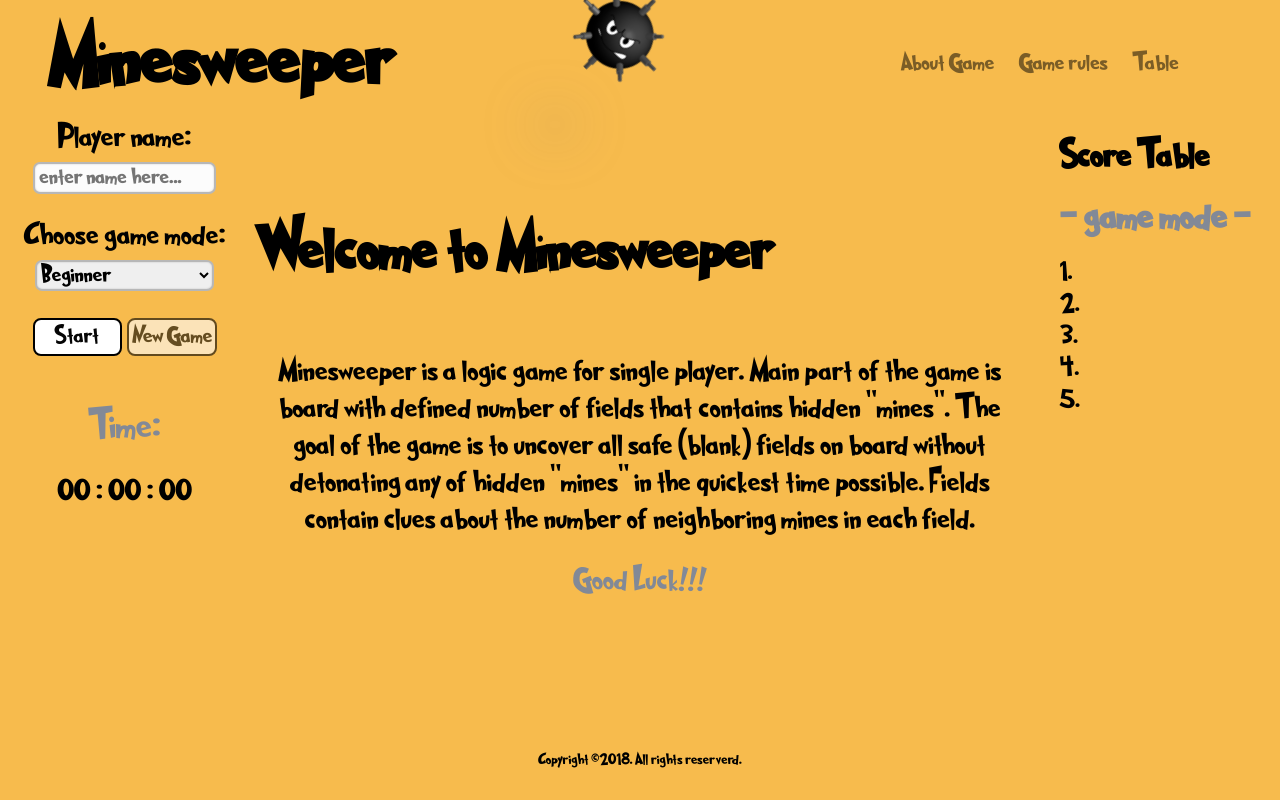
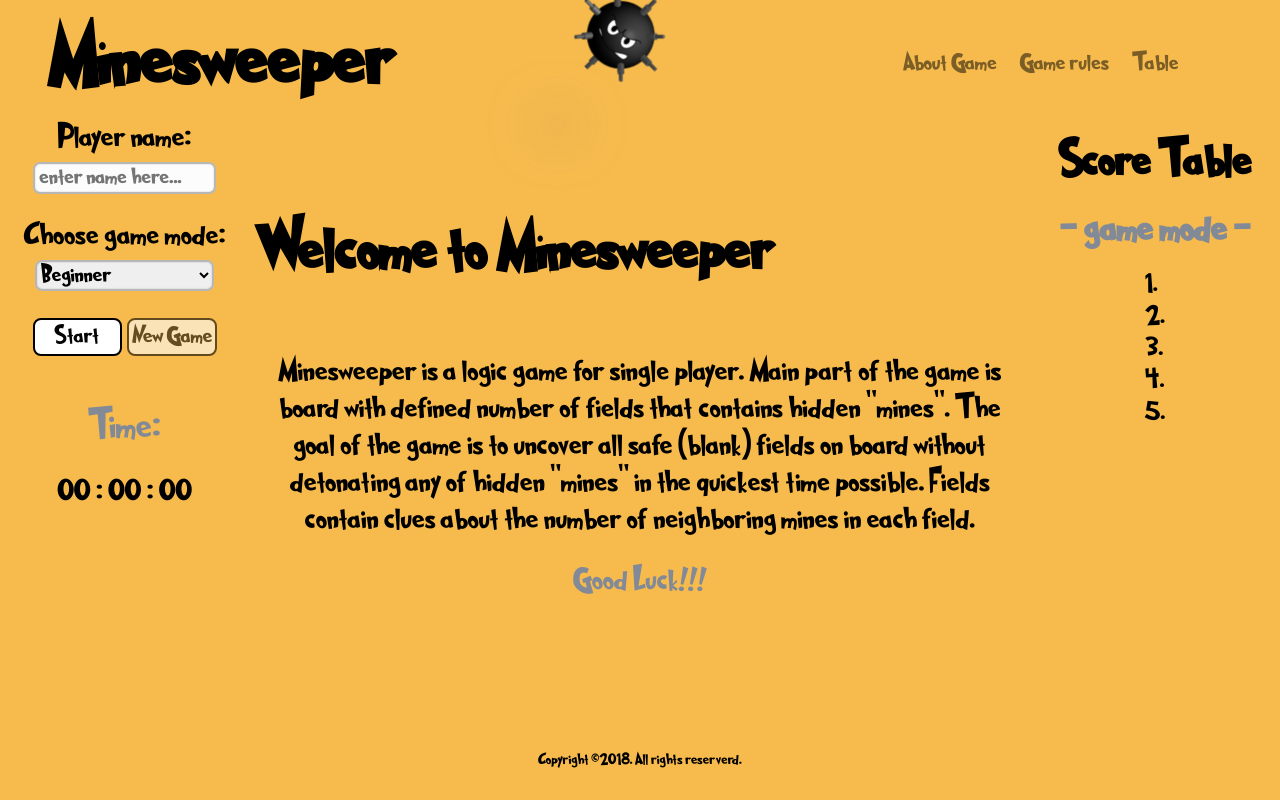
Before and after one commit to JohnnyTheBoy/minesweeper-project, a website built with webpack: page index.html in a window 1280 px wide. Built offline with nearby package versions, Linux system fonts and the light colour scheme.

Commit message:
some styling

```diff
--- a/app/animation.ts
+++ b/app/animation.ts
@@ -5,8 +5,6 @@ const tableButton = document.getElementById('table-button');
 const gameRulesButton = document.getElementById('game-rules-button');
 const gameRules = document.getElementById('game-rules');
 const aboutGame = document.getElementById('about-game');
-
-
 const body = document.getElementById("body");
 
 const boom = () => {
@@ -30,29 +28,34 @@ const win = () => {
     game.appendChild(image);
 };
 
-aboutGameButton.addEventListener('click', () => {
+//#region - header nav
+
+const aboutGameShow = () =>{
     welcomeScreen.classList.add('remove');
     game.classList.add('remove');
     gameRules.classList.add('remove');
     aboutGame.classList.remove('remove');
-});
-
-
-const gameShow = ()=>{
-welcomeScreen.classList.add('remove');
-game.classList.remove('remove');
-gameRules.classList.add('remove');
-aboutGame.classList.add('remove');
 };
 
-tableButton.addEventListener('click',gameShow);
-
-
-gameRulesButton.addEventListener('click', () => {
+const gameRulesShow = () => {
     welcomeScreen.classList.add('remove');
     game.classList.add('remove');
     gameRules.classList.remove('remove');
     aboutGame.classList.add('remove');
- });
+};
+
+const gameShow = () => {
+    welcomeScreen.classList.add('remove');
+    game.classList.remove('remove');
+    gameRules.classList.add('remove');
+    aboutGame.classList.add('remove');
+};
+
+aboutGameButton.addEventListener('click', aboutGameShow);
+gameRulesButton.addEventListener('click', gameRulesShow);
+tableButton.addEventListener('click', gameShow);
+
+//#endregion
+
 
 export { boom, gameOver, win, gameShow };
--- a/app/ranking.ts
+++ b/app/ranking.ts
@@ -81,9 +81,6 @@ let printData = () => {
 
 //#region - handleRanking() - one to rule them all
 const handleRanking = () => {
-    // scoreList.classList.remove('scoreDisplay');
-    // gameModeName.classList.remove('scoreDisplay');
-    console.log(rankingTable);
     saveData();
     printData();
 };
--- a/css/app.css
+++ b/css/app.css
@@ -28,18 +28,8 @@ html {
     font-size: 16px;
 }
 
-a {
-    text-decoration: none;
-    opacity: 0.50;
-    color: black;
-}
-a:hover {
-    opacity: 1;
-    color: black;
-    text-decoration: none;
-}
 
-input, button, select, option {
+input, select, option {
     font-size: 1.5rem;
     font-family: grinched;
 }
@@ -158,6 +148,15 @@ header nav li {
     display: inline;
     padding-left: 1.3rem;
     font-size: 1.5rem;
+    text-decoration: none;
+    opacity: 0.50;
+    color: black;
+}
+
+header nav li:hover {
+    opacity: 1;
+    text-decoration: none;
+    cursor: pointer;
 }
 
 /*====================================================================================================*/
@@ -346,7 +345,7 @@ td:hover {
 /*Game Info Styles*/
 /*====================================================================================================*/
 
-main #game-info {
+main #score-table {
 
     display:flex;
     position:relative;
@@ -361,16 +360,16 @@ main #game-info {
     font-size: 2rem;
 }
 
-main #game-info ol {
+main #score-table ol {
     list-style-position: inside;
     font-size: 1.7rem;
 }
 
-#game-info h1 {
+#score-table h1 {
     padding-top:1rem;
     padding-bottom: 1rem;
 }
-#game-info h2 {
+#score-table h2 {
     padding-bottom:1rem;
     text-align: center;
     font-size: 2.5rem;
--- a/index.html
+++ b/index.html
@@ -10,44 +10,37 @@
 </head>
 
 <body id="body">
+
     <header>
-        <h1 id="logo">
-            Minesweeper
-        </h1>
 
-        <section id="bomb">
+        <h1 id="logo">Minesweeper</h1>
 
-            <!-- <a href="#"> -->
-            <img src="./images/bomb.png" id="bombPic">
-            <!-- </a> -->
+        <div id="bomb">
+            <img src="./images/bomb.png" id="bombPic" alt="moving-bomb">
             <div class="shadow"></div>
+        </div>
 
-        </section>
         <nav>
             <ul>
-                <li id="about-game-button">
-                    <a href="#"> About Game</a>
-                </li>
-                <li id="game-rules-button">
-                    <a href="#">Game rules</a>
-                </li>
-                <li id="table-button">
-                    <a href="#">Table</a>
-                </li>
+                <li id="about-game-button">About Game</li>
+                <li id="game-rules-button">Game rules</li>
+                <li id="table-button">Table</li>
             </ul>
         </nav>
+
     </header>
 
     <main>
 
         <section id="game-options">
+
             <p>
                 <label for="username">Player name:</label>
                 <input type="text" name="username" id="username" placeholder=" enter name here..." maxlength="15" class="input ">
             </p>
 
             <p>
-                <label for="gameMode">Choose game mode:</Slabel>
+                <label for="gameMode">Choose game mode:</label>
                 <select name="gameMode" id="gameMode" class="select">
                     <option value="beginner">Beginner</option>
                     <option value="intermediate">Intermediate</option>
@@ -64,32 +57,51 @@
                 <p id="time-string">Time:</p>
                 <p id="timerPlace">00 : 00 : 00</p>
             </p>
+
         </section>
 
         <section id="game-place">
+
             <section id="welcome-screen">
+
                 <h1>Welcome to Minesweeper</h1>
-                <p>Minesweeper is a logic game for single player. Main part of the game is board with defined number of fields
-                    that contains hidden "mines". The goal of the game is to uncover all safe (blank) fields on board without
-                    detonating any of hidden "mines" in the quickest time possible. Fields contain clues about the number
-                    of neighboring mines in each field.</p>
+
+                <p>
+                    Minesweeper is a logic game for single player. Main part of the game is board with defined number of fields that contains
+                    hidden "mines". The goal of the game is to uncover all safe (blank) fields on board without detonating
+                    any of hidden "mines" in the quickest time possible. Fields contain clues about the number of neighboring
+                    mines in each field.
+                </p>
+
                 <p id="good-luck">Good Luck!!!</p>
+
             </section>
 
             <section id="about-game" class='remove'>
+
                 <h1>About Minesweeper</h1>
-                <p>Minesweeper is a logic game for single player. Main part of the game is board with defined number of fields
-                    that contains hidden 'mines'. The goal of the game is to uncover all safe (blank) fields on board without
-                    detonating any of hidden 'mines' in the quickest time possible. Fields contain clues about the number
-                    of neighboring mines in each field.</p>
+
+                <p>
+                    Minesweeper is a logic game for single player. Main part of the game is board with defined number of fields that contains
+                    hidden 'mines'. The goal of the game is to uncover all safe (blank) fields on board without detonating
+                    any of hidden 'mines' in the quickest time possible. Fields contain clues about the number of neighboring
+                    mines in each field.
+                </p>
+
                 <h2>Game History</h2>
-                <p>The game originates from the 1960s. However, the game we know today was created by Robert Donner and Curt
-                    Johnson both Microsoft employees in 1989. First it was officially released as part of the Windows Entertainment
-                    Pack in 1990. Finally, in 1992. the game became part of Microsoft operating system Windows 3.1.</p>
+
+                <p>
+                    The game originates from the 1960s. However, the game we know today was created by Robert Donner and Curt Johnson both Microsoft
+                    employees in 1989. First it was officially released as part of the Windows Entertainment Pack in 1990.
+                    Finally, in 1992. the game became part of Microsoft operating system Windows 3.1.
+                </p>
+
             </section>
 
             <section id="game-rules" class="remove">
+
                 <h1>Game Rules</h1>
+
                 <ul>
                     <li> Game starts when player clicks on first field, and that also starts the timer.</li>
                     <li>First field is always "safe" meaning it can't be a mine.</li>
@@ -98,29 +110,26 @@
                     <li>Player wins if opens all of the "safe" fields.</li>
                     <li>Players are ranked based on time spent to finish the game.</li>
                 </ul>
+
             </section>
 
             <section id="game"></section>
+
         </section>
 
-        <section id="game-info">
         <section id="score-table">
+
             <h1>Score Table</h1>
 
-                <h2 id="modeName" class="scoreDisplay">
-                    - game mode -
-                </h2>
+            <h2 id="modeName">- game mode -</h2>
 
-                <ol id="scoreList" class="scoreDisplay">
+            <ol id="scoreList">
                 <li></li>
                 <li></li>
                 <li></li>
                 <li></li>
                 <li></li>
             </ol>
-            </section>
-
-
         </section>
 
     </main>
@@ -130,6 +139,7 @@
     </footer>
 
     <script src="./js/bundle.js"></script>
+
 </body>
 
 </html>
```
Also changed, not shown: app/app.ts (+2 -18 lines). Lines whose indentation alone changed are shown as unchanged.
